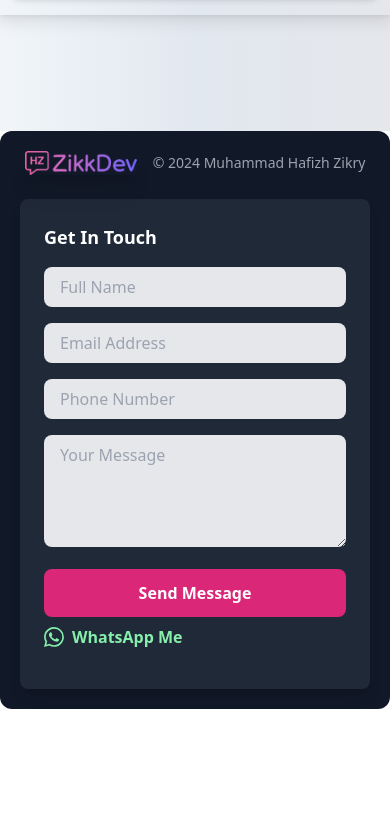
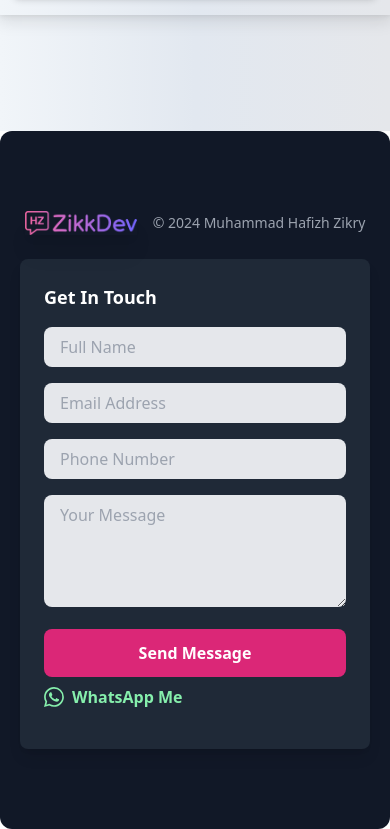
Before and after one commit to hafizhzikry24/PortofolioTailwindcss, a React (Vite) app: page / in a window 390 px wide. Shown: the part 7892-8721 px from the top of the page. Before the commit the page ends 8601 px from the top, so only its background shows below. Built offline with nearby package versions, Linux system fonts and the light colour scheme.

Commit message:
fix mobile page

```diff
--- a/src/components/footer.jsx
+++ b/src/components/footer.jsx
@@ -52,7 +52,7 @@ const Footer = () => {
   }, []);
 
   return (
-    <footer className="bg-gray-900 text-white py-5 sm:py-12 rounded-xl " id="contact">
+    <footer className="bg-gray-900 text-white py-20 sm:py-12 rounded-xl " id="contact">
       <div className="container mx-auto flex flex-col md:flex-row justify-around items-center px-5 animate-fadeInUp ">
         <div className="flex items-center mb-6 md:mb-0">
           <img
```
